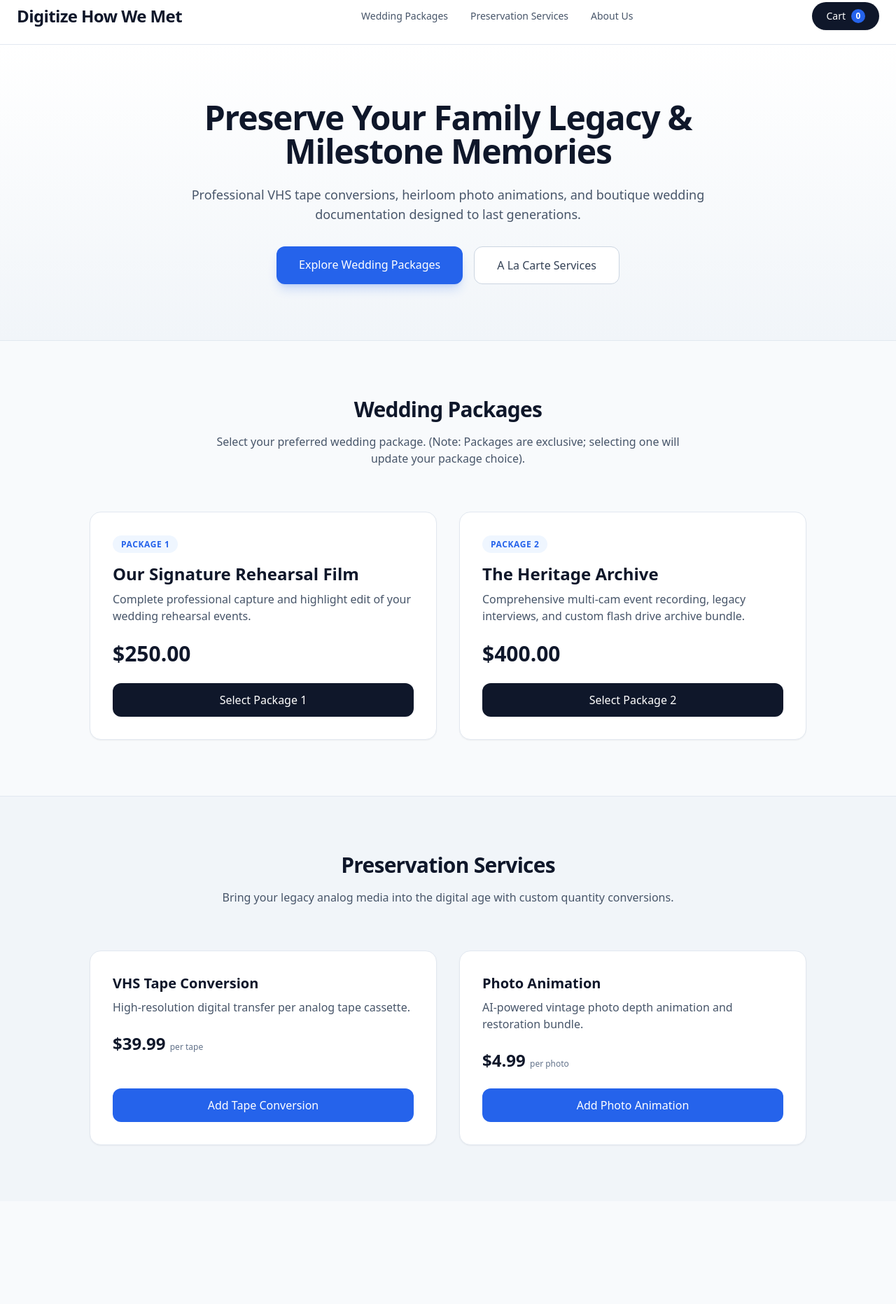
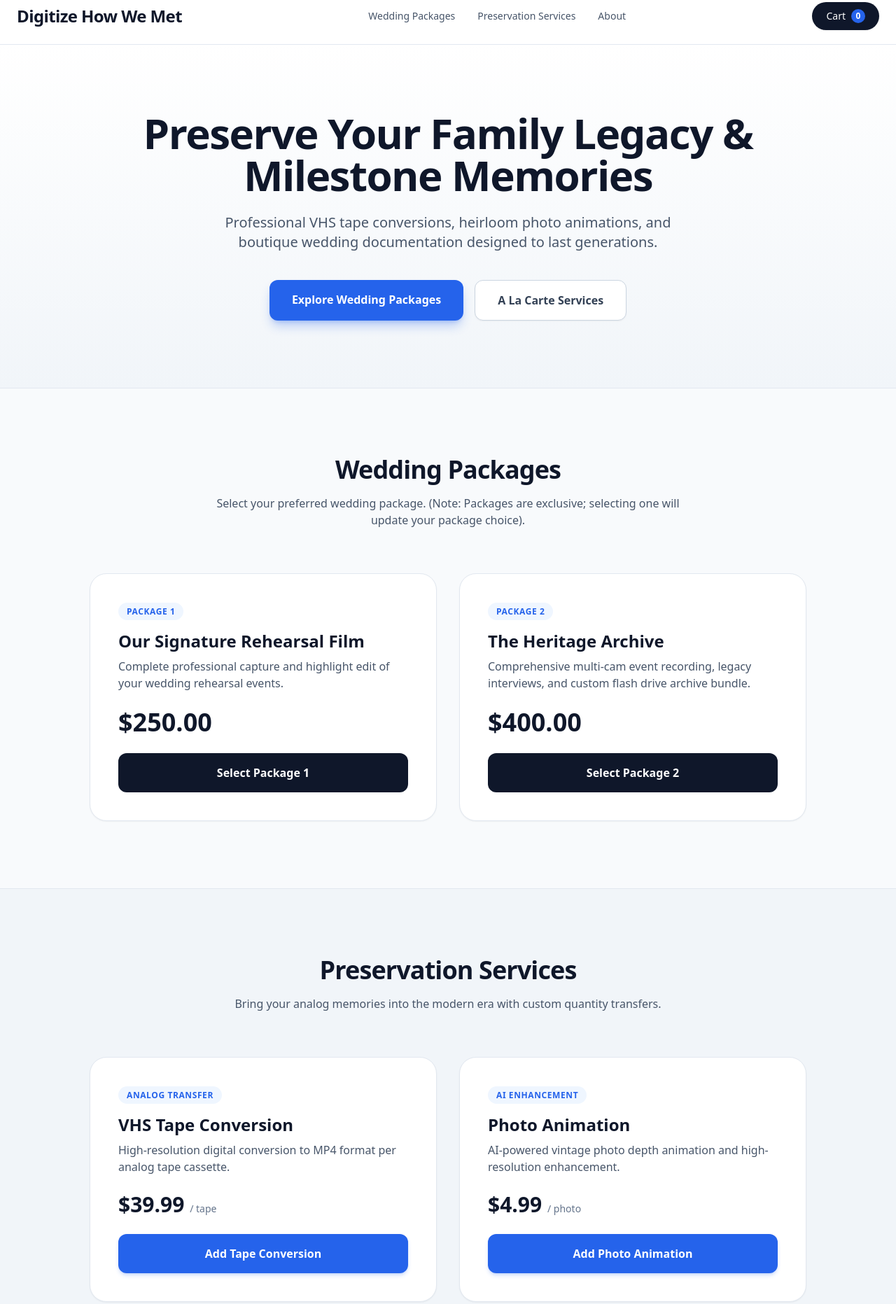
Before and after one commit to freedomhubsllc-dot/digitizehowwemet, a plain HTML site: page index.html in a window 1280 px wide. Shown: the part 17-1880 px from the top of the page at 70% size. Before the commit the page ends 1733 px from the top, so only its background shows below. Drawn offline with nearby package versions, Linux system fonts and the light colour scheme.

Commit message:
Update index.html

```diff
--- a/index.html
+++ b/index.html
@@ -4,7 +4,7 @@
     <meta charset="UTF-8">
     <meta name="viewport" content="width=device-width, initial-scale=1.0">
     <title>Digitize How We Met & Heritage Preservation</title>
-    <!-- Tailwind CSS CDN for modern, clean styling -->
+    <!-- Tailwind CSS CDN -->
     <script src="https://cdn.tailwindcss.com"></script>
     <style>
         html { scroll-behavior: smooth; }
@@ -12,22 +12,21 @@
 </head>
 <body class="bg-slate-50 text-slate-800 font-sans antialiased">
 
-   <!-- Navigation Header (Cleaned up: No broken dropdowns) -->
+    <!-- Navigation Header (Cleaned: No 404 Dropdowns) -->
     <header class="sticky top-0 z-40 bg-white/95 backdrop-blur border-b border-slate-200">
         <div class="max-w-7xl mx-auto px-6 h-20 flex items-center justify-between">
-        <!-- Logo / Home Link -->
             <a href="#" class="text-2xl font-bold tracking-tight text-slate-900 hover:opacity-90 transition">
                 Digitize How We Met
             </a>
 
-        <!-- Clean Direct Anchor Navigation -->
+            <!-- Direct Anchor Navigation -->
             <nav class="hidden md:flex items-center space-x-8 font-medium text-sm text-slate-600">
                 <a href="#packages" class="hover:text-blue-600 transition">Wedding Packages</a>
                 <a href="#generalservices" class="hover:text-blue-600 transition">Preservation Services</a>
-            <a href="#about" class="hover:text-blue-600 transition">About Us</a>
+                <a href="#about" class="hover:text-blue-600 transition">About</a>
             </nav>
 
-        <!-- Cart Drawer Trigger Button -->
+            <!-- Cart Trigger Button -->
             <button onclick="toggleCart()" class="relative bg-slate-900 text-white px-5 py-2.5 rounded-full text-sm font-medium hover:bg-slate-800 transition flex items-center gap-2 shadow-sm">
                 <span>Cart</span>
                 <span id="cart-badge" class="bg-blue-600 text-white text-xs w-5 h-5 rounded-full flex items-center justify-center font-bold">0</span>
@@ -35,83 +34,93 @@
         </div>
     </header>
 
-    <!-- Hero Section -->
-    <section class="py-20 px-6 text-center bg-gradient-to-b from-white to-slate-100 border-b border-slate-200">
-        <div class="max-w-3xl mx-auto">
-            <h1 class="text-4xl md:text-5xl font-extrabold text-slate-900 tracking-tight mb-6">Preserve Your Family Legacy & Milestone Memories</h1>
-            <p class="text-lg text-slate-600 mb-8">Professional VHS tape conversions, heirloom photo animations, and boutique wedding documentation designed to last generations.</p>
-            <div class="flex justify-center gap-4">
-                <a href="#packages" class="bg-blue-600 text-white px-8 py-3.5 rounded-xl font-medium hover:bg-blue-700 transition shadow-lg shadow-blue-600/20">Explore Wedding Packages</a>
-                <a href="#generalservices" class="bg-white border border-slate-300 text-slate-700 px-8 py-3.5 rounded-xl font-medium hover:bg-slate-50 transition">A La Carte Services</a>
+    <!-- Original Clean Hero Section -->
+    <section class="py-24 px-6 text-center bg-gradient-to-b from-white to-slate-100 border-b border-slate-200">
+        <div class="max-w-4xl mx-auto">
+            <h1 class="text-4xl md:text-6xl font-extrabold text-slate-900 tracking-tight mb-6 leading-tight">
+                Preserve Your Family Legacy &amp;<br>Milestone Memories
+            </h1>
+            <p class="text-lg md:text-xl text-slate-600 max-w-2xl mx-auto mb-10 leading-relaxed">
+                Professional VHS tape conversions, heirloom photo animations, and boutique wedding documentation designed to last generations.
+            </p>
+            <div class="flex flex-col sm:flex-row justify-center gap-4">
+                <a href="#packages" class="bg-blue-600 text-white px-8 py-4 rounded-xl font-semibold hover:bg-blue-500 transition shadow-lg shadow-blue-600/30 text-center">
+                    Explore Wedding Packages
+                </a>
+                <a href="#generalservices" class="bg-white border border-slate-300 text-slate-700 px-8 py-4 rounded-xl font-semibold hover:bg-slate-50 transition text-center shadow-sm">
+                    A La Carte Services
+                </a>
             </div>
         </div>
     </section>
 
     <!-- Wedding Packages Section -->
-    <section id="packages" class="py-20 px-6 max-w-7xl mx-auto">
+    <section id="packages" class="py-24 px-6 max-w-7xl mx-auto">
         <div class="text-center max-w-2xl mx-auto mb-16">
-            <h2 class="text-3xl font-bold text-slate-900 tracking-tight mb-4">Wedding Packages</h2>
+            <h2 class="text-3xl md:text-4xl font-bold text-slate-900 tracking-tight mb-4">Wedding Packages</h2>
             <p class="text-slate-600">Select your preferred wedding package. (Note: Packages are exclusive; selecting one will update your package choice).</p>
         </div>
 
         <div class="grid md:grid-cols-2 gap-8 max-w-5xl mx-auto">
             <!-- Package 1 -->
-            <div class="bg-white rounded-2xl p-8 border border-slate-200 shadow-sm flex flex-col justify-between">
+            <div class="bg-white rounded-3xl p-8 md:p-10 border border-slate-200 shadow-sm hover:shadow-md transition flex flex-col justify-between">
                 <div>
                     <span class="text-xs font-semibold uppercase tracking-wider text-blue-600 bg-blue-50 px-3 py-1 rounded-full">Package 1</span>
                     <h3 class="text-2xl font-bold text-slate-900 mt-4 mb-2">Our Signature Rehearsal Film</h3>
                     <p class="text-slate-600 mb-6">Complete professional capture and highlight edit of your wedding rehearsal events.</p>
-                    <div class="text-3xl font-extrabold text-slate-900 mb-6">$250.00</div>
+                    <div class="text-4xl font-extrabold text-slate-900 mb-6">$250.00</div>
                 </div>
-                <button onclick="addWeddingPackage('Package 1: Signature Rehearsal Film', 250.00, 'price_1UWcsM1PYpXC0BTguqdr3atn')" class="w-full bg-slate-900 text-white py-3 rounded-xl font-medium hover:bg-slate-800 transition">
+                <button onclick="addWeddingPackage('Package 1: Signature Rehearsal Film', 250.00, 'price_1UWcsM1PYpXC0BTguqdr3atn')" class="w-full bg-slate-900 text-white py-4 rounded-xl font-semibold hover:bg-slate-800 transition">
                     Select Package 1
                 </button>
             </div>
 
             <!-- Package 2 -->
-            <div class="bg-white rounded-2xl p-8 border border-slate-200 shadow-sm flex flex-col justify-between">
+            <div class="bg-white rounded-3xl p-8 md:p-10 border border-slate-200 shadow-sm hover:shadow-md transition flex flex-col justify-between">
                 <div>
                     <span class="text-xs font-semibold uppercase tracking-wider text-blue-600 bg-blue-50 px-3 py-1 rounded-full">Package 2</span>
                     <h3 class="text-2xl font-bold text-slate-900 mt-4 mb-2">The Heritage Archive</h3>
                     <p class="text-slate-600 mb-6">Comprehensive multi-cam event recording, legacy interviews, and custom flash drive archive bundle.</p>
-                    <div class="text-3xl font-extrabold text-slate-900 mb-6">$400.00</div>
+                    <div class="text-4xl font-extrabold text-slate-900 mb-6">$400.00</div>
                 </div>
-                <button onclick="addWeddingPackage('Package 2: The Heritage Archive', 400.00, 'price_1UWd241PYpXC0BTgFl1fHW11')" class="w-full bg-slate-900 text-white py-3 rounded-xl font-medium hover:bg-slate-800 transition">
+                <button onclick="addWeddingPackage('Package 2: The Heritage Archive', 400.00, 'price_1UWd241PYpXC0BTgFl1fHW11')" class="w-full bg-slate-900 text-white py-4 rounded-xl font-semibold hover:bg-slate-800 transition">
                     Select Package 2
                 </button>
             </div>
         </div>
     </section>
 
-    <!-- General Services Section -->
-    <section id="generalservices" class="py-20 px-6 bg-slate-100 border-t border-slate-200">
+    <!-- Preservation Services Section -->
+    <section id="generalservices" class="py-24 px-6 bg-slate-100 border-t border-slate-200">
         <div class="max-w-7xl mx-auto">
             <div class="text-center max-w-2xl mx-auto mb-16">
-                <h2 class="text-3xl font-bold text-slate-900 tracking-tight mb-4">Preservation Services</h2>
-                <p class="text-slate-600">Bring your legacy analog media into the digital age with custom quantity conversions.</p>
+                <h2 class="text-3xl md:text-4xl font-bold text-slate-900 tracking-tight mb-4">Preservation Services</h2>
+                <p class="text-slate-600">Bring your analog memories into the modern era with custom quantity transfers.</p>
             </div>
 
             <div class="grid md:grid-cols-2 gap-8 max-w-5xl mx-auto">
-                <!-- VHS Conversion -->
-                <div class="bg-white rounded-2xl p-8 border border-slate-200 shadow-sm flex flex-col justify-between">
+                <!-- VHS Tape Conversion -->
+                <div class="bg-white rounded-3xl p-8 md:p-10 border border-slate-200 shadow-sm hover:shadow-md transition flex flex-col justify-between">
                     <div>
-                        <h3 class="text-xl font-bold text-slate-900 mb-2">VHS Tape Conversion</h3>
-                        <p class="text-slate-600 mb-6">High-resolution digital transfer per analog tape cassette.</p>
-                        <div class="text-2xl font-extrabold text-slate-900 mb-6">$39.99 <span class="text-xs font-normal text-slate-500">per tape</span></div>
+                        <span class="text-xs font-semibold uppercase tracking-wider text-blue-600 bg-blue-50 px-3 py-1 rounded-full">Analog Transfer</span>
+                        <h3 class="text-2xl font-bold text-slate-900 mt-4 mb-2">VHS Tape Conversion</h3>
+                        <p class="text-slate-600 mb-6">High-resolution digital conversion to MP4 format per analog tape cassette.</p>
+                        <div class="text-3xl font-extrabold text-slate-900 mb-6">$39.99 <span class="text-sm font-normal text-slate-500">/ tape</span></div>
                     </div>
-                    <button onclick="addItem('VHS Tape Conversion', 39.99, 'price_1UWd5V1PYpXC0BTgxxPbCt3b', 'vhs')" class="w-full bg-blue-600 text-white py-3 rounded-xl font-medium hover:bg-blue-700 transition">
+                    <button onclick="addItem('VHS Tape Conversion', 39.99, 'price_1UWd5V1PYpXC0BTgxxPbCt3b', 'vhs')" class="w-full bg-blue-600 text-white py-4 rounded-xl font-semibold hover:bg-blue-500 transition shadow-md shadow-blue-600/20">
                         Add Tape Conversion
                     </button>
                 </div>
 
                 <!-- Photo Animation -->
-                <div class="bg-white rounded-2xl p-8 border border-slate-200 shadow-sm flex flex-col justify-between">
+                <div class="bg-white rounded-3xl p-8 md:p-10 border border-slate-200 shadow-sm hover:shadow-md transition flex flex-col justify-between">
                     <div>
-                        <h3 class="text-xl font-bold text-slate-900 mb-2">Photo Animation</h3>
-                        <p class="text-slate-600 mb-6">AI-powered vintage photo depth animation and restoration bundle.</p>
-                        <div class="text-2xl font-extrabold text-slate-900 mb-6">$4.99 <span class="text-xs font-normal text-slate-500">per photo</span></div>
+                        <span class="text-xs font-semibold uppercase tracking-wider text-blue-600 bg-blue-50 px-3 py-1 rounded-full">AI Enhancement</span>
+                        <h3 class="text-2xl font-bold text-slate-900 mt-4 mb-2">Photo Animation</h3>
+                        <p class="text-slate-600 mb-6">AI-powered vintage photo depth animation and high-resolution enhancement.</p>
+                        <div class="text-3xl font-extrabold text-slate-900 mb-6">$4.99 <span class="text-sm font-normal text-slate-500">/ photo</span></div>
                     </div>
-                    <button onclick="addItem('Photo Animation', 4.99, 'price_1UWd6A1PYpXC0BTgnhoVdfTs', 'photo')" class="w-full bg-blue-600 text-white py-3 rounded-xl font-medium hover:bg-blue-700 transition">
+                    <button onclick="addItem('Photo Animation', 4.99, 'price_1UWd6A1PYpXC0BTgnhoVdfTs', 'photo')" class="w-full bg-blue-600 text-white py-4 rounded-xl font-semibold hover:bg-blue-500 transition shadow-md shadow-blue-600/20">
                         Add Photo Animation
                     </button>
                 </div>
@@ -119,27 +128,33 @@
         </div>
     </section>
 
+    <!-- About Section -->
+    <section id="about" class="py-24 px-6 max-w-4xl mx-auto text-center border-t border-slate-200">
+        <h2 class="text-3xl font-bold text-slate-900 mb-6">About Digitize How We Met</h2>
+        <p class="text-slate-600 leading-relaxed mb-8">
+            We are dedicated to preserving life’s most precious moments. From VHS conversion and vintage photo animation to capturing rehearsal dinners and wedding stories, we craft modern digital media that keeps your history alive.
+        </p>
+    </section>
+
     <!-- Slide-over Cart Drawer -->
     <div id="cart-drawer" class="fixed inset-0 z-50 overflow-hidden hidden">
         <div class="absolute inset-0 bg-slate-900/50 backdrop-blur-sm transition-opacity" onclick="toggleCart()"></div>
         <div class="absolute inset-y-0 right-0 max-w-full flex pl-10">
             <div class="w-screen max-w-md bg-white shadow-2xl flex flex-col">
-                <!-- Cart Header -->
+                <!-- Header -->
                 <div class="p-6 border-b border-slate-200 flex items-center justify-between">
                     <h3 class="text-lg font-bold text-slate-900">Your Selection Cart</h3>
                     <button onclick="toggleCart()" class="text-slate-400 hover:text-slate-600 text-xl font-bold">&times;</button>
                 </div>
-                <!-- Cart Body -->
-                <div id="cart-items" class="flex-1 overflow-y-auto p-6 space-y-4">
-                    <!-- Dynamic items inserted here -->
-                </div>
-                <!-- Cart Footer -->
+                <!-- Body -->
+                <div id="cart-items" class="flex-1 overflow-y-auto p-6 space-y-4"></div>
+                <!-- Footer -->
                 <div class="p-6 border-t border-slate-200 bg-slate-50">
                     <div class="flex justify-between items-center mb-4">
                         <span class="text-base font-medium text-slate-600">Subtotal</span>
                         <span id="cart-subtotal" class="text-2xl font-bold text-slate-900">$0.00</span>
                     </div>
-                    <button onclick="proceedToCheckout()" class="w-full bg-blue-600 text-white py-3.5 rounded-xl font-medium hover:bg-blue-700 transition shadow-lg shadow-blue-600/20 text-center block">
+                    <button onclick="proceedToCheckout()" class="w-full bg-blue-600 text-white py-4 rounded-xl font-semibold hover:bg-blue-500 transition shadow-lg shadow-blue-600/20 text-center block">
                         Proceed to Secure Checkout
                     </button>
                 </div>
@@ -147,11 +162,11 @@
         </div>
     </div>
 
-    <!-- JavaScript Cart Management & Logic -->
+    <!-- Cart Management Script -->
     <script>
         let cart = {
-            weddingPackage: null, // Stores active wedding package object or null
-            addOns: {}            // Stores { id: { name, price, quantity, priceId } }
+            weddingPackage: null,
+            addOns: {}
         };
 
         function toggleCart() {
@@ -206,7 +221,6 @@
             container.innerHTML = '';
             let subtotal = 0;
 
-            // Render Wedding Package if selected
             if (cart.weddingPackage) {
                 subtotal += cart.weddingPackage.price;
                 container.innerHTML += `
@@ -221,7 +235,6 @@
                 `;
             }
 
-            // Render Add-ons
             Object.keys(cart.addOns).forEach(key => {
                 const item = cart.addOns[key];
                 subtotal += item.price * item.quantity;
@@ -248,16 +261,11 @@
         }
 
         function proceedToCheckout() {
-            // Check if cart has items
             if (!cart.weddingPackage && Object.keys(cart.addOns).length === 0) {
-                alert("Please add at least one item or package to your cart before proceeding.");
+                alert("Please select at least one item or package.");
                 return;
             }
-
-            // Fallback routing simulation or direct link integration
-            // When your serverless endpoint or Stripe Checkout API handler is hooked up,
-            // this function sends cart.weddingPackage and cart.addOns to your backend.
-            alert("Redirecting to secure Stripe checkout session...");
+            alert("Redirecting to secure Stripe checkout...");
         }
     </script>
 </body>
```
Lines whose indentation alone changed are shown as unchanged.
